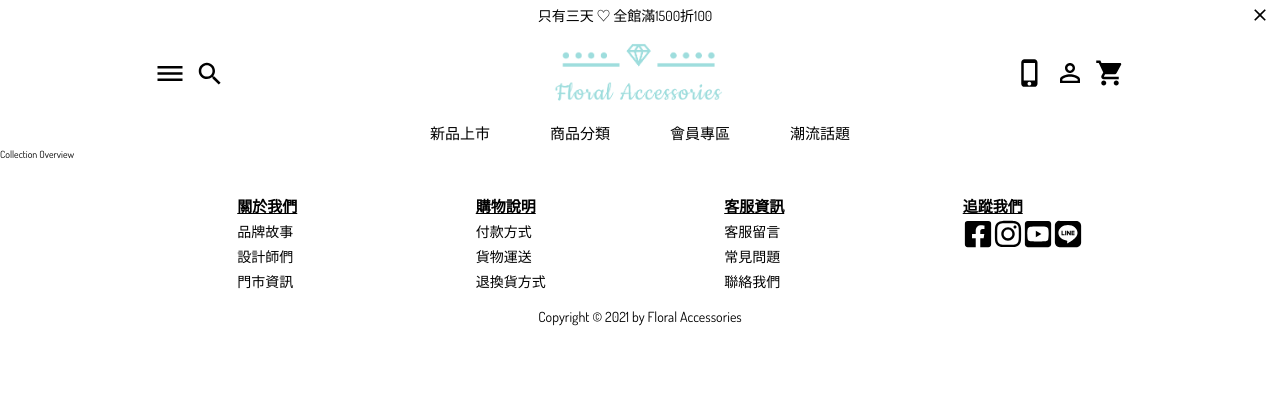
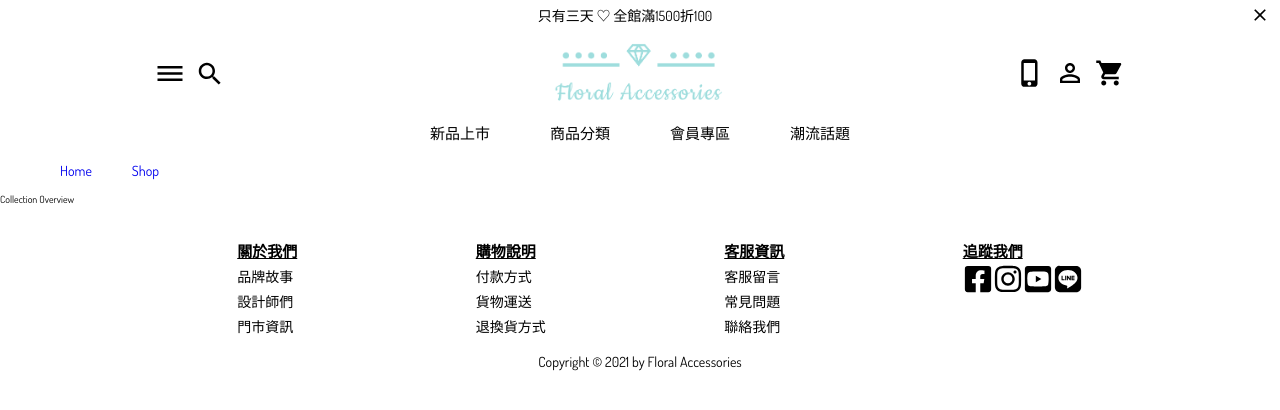
Before and after one commit to penguinff/projects-floral-accessories, a React (Create React App) app: page /shop in a window 1280 px wide. Shown: the top 410 px of the page. Built offline with nearby package versions, Linux system fonts and the light colour scheme.

Commit message:
added breadcrumb

```diff
--- /dev/null
+++ b/src/components/breadcrumb/Breadcrumb.jsx
@@ -0,0 +1,29 @@
+import { matchRoutes } from 'react-router-config';
+import { Link } from 'react-router-dom';
+import routes from '../../routes';
+
+import styles from './breadcrumb.module.scss';
+
+const Breadcrumb = ({ location }) => {
+  const matchedRoutes = matchRoutes(routes, location.pathname);
+
+  return (
+    <nav className={styles.breadcrumb}>
+      <ul className={styles.breadcrumbList}>
+        <li className={styles.breadcrumbItem}>
+          <Link to='/'>Home</Link>
+        </li>
+        {matchedRoutes.map((matchedRoute, index) => {
+          const { path, breadcrumbName } = matchedRoute.route;
+          return (
+            <li key={index} className={styles.breadcrumbItem}>
+              <Link to={path}>{breadcrumbName}</Link>
+            </li>
+          )
+        })}
+      </ul>
+    </nav>
+  )
+};
+
+export default Breadcrumb;
--- /dev/null
+++ b/src/components/breadcrumb/breadcrumb.module.scss
@@ -0,0 +1,32 @@
+@value colors: '../../app.module.scss';
+@value primaryColor, primaryColorLight, secondaryColor, secondaryColorDark from colors;
+
+.breadcrumb {
+  // width: 80%;
+
+  .breadcrumbList {
+    font-size: 1.4rem;
+    list-style: none;
+    display: flex;
+    align-items: center;
+
+    li {
+      &:first-child {
+        border-left: none;
+      }
+      a:link,
+      a:visited,
+      a:active {
+        text-decoration: none;
+        color: primaryColor;
+      }
+
+    }
+
+    .breadcrumbItem {
+      border-left: solid 1px primaryColorLight;
+      padding: 0 2rem;
+    }
+
+  }
+}
--- a/src/pages/checkout-page/CheckoutPage.jsx
+++ b/src/pages/checkout-page/CheckoutPage.jsx
@@ -1,7 +1,9 @@
+import Breadcrumb from '../../components/breadcrumb/Breadcrumb';
 import styles from './checkout-page.module.scss';
 
-const CheckoutPage = () => (
+const CheckoutPage = ({ location }) => (
   <div className={styles.checkoutPage}>
+    <Breadcrumb location={location}/>
     Checkout Page
   </div>
 );
--- a/src/pages/shop-page/ShopPage.jsx
+++ b/src/pages/shop-page/ShopPage.jsx
@@ -1,11 +1,13 @@
 import { Route } from 'react-router-dom';
 
+import Breadcrumb from '../../components/breadcrumb/Breadcrumb';
 import CollectionOverview from '../../components/collection-overview/CollectionOverview';
 import CollectionPage from '../collection-page/CollectionPage';
 import styles from './shop-page.module.scss';
 
-const ShopPage = ({ match }) => (
+const ShopPage = ({ match, location }) => (
   <div className={styles.shopPage}>
+    <Breadcrumb location={location}/>
     <Route exact path={`${match.path}`} component={CollectionOverview} />
     <Route exact path={`${match.path}/:collectionId`} component={CollectionPage} />
   </div>
--- a/src/pages/signin-signup-page/SignInSignUpPage.jsx
+++ b/src/pages/signin-signup-page/SignInSignUpPage.jsx
@@ -1,7 +1,9 @@
+import Breadcrumb from '../../components/breadcrumb/Breadcrumb';
 import styles from './signin-signup-page.module.scss';
 
-const SignInSignUpPage = () => (
+const SignInSignUpPage = ({ location }) => (
   <div className={styles.signInSignUpPage}>
+    <Breadcrumb location={location}/>
     Sign In & Sign Up Page
   </div>
 );
```
Also changed, not shown: src/App.js (+0 -13 lines).
